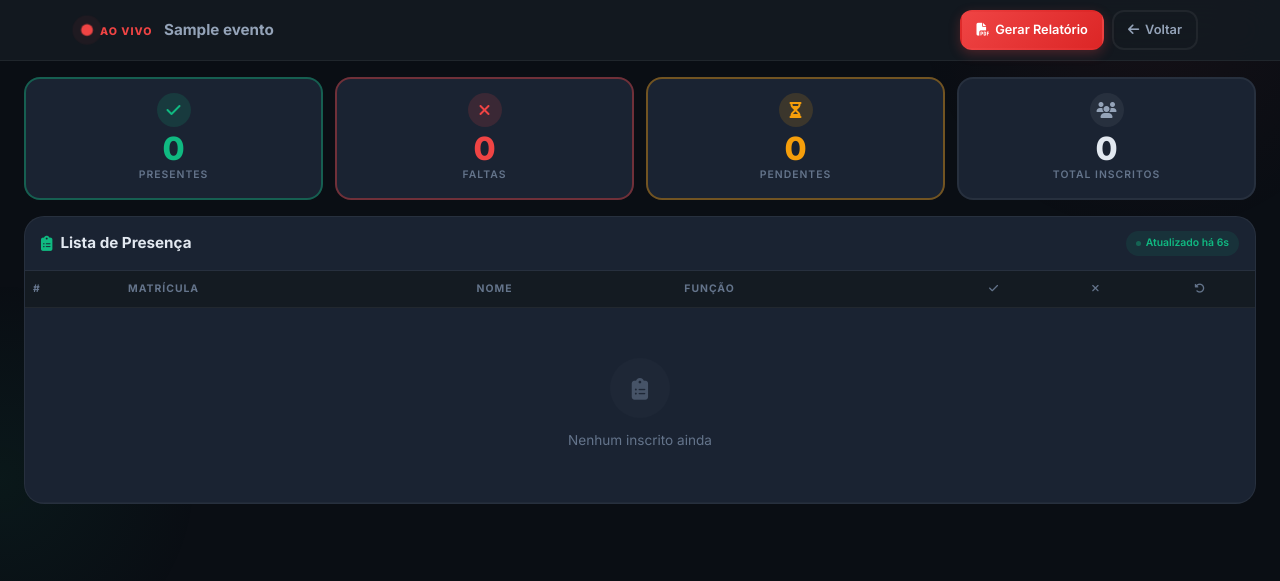
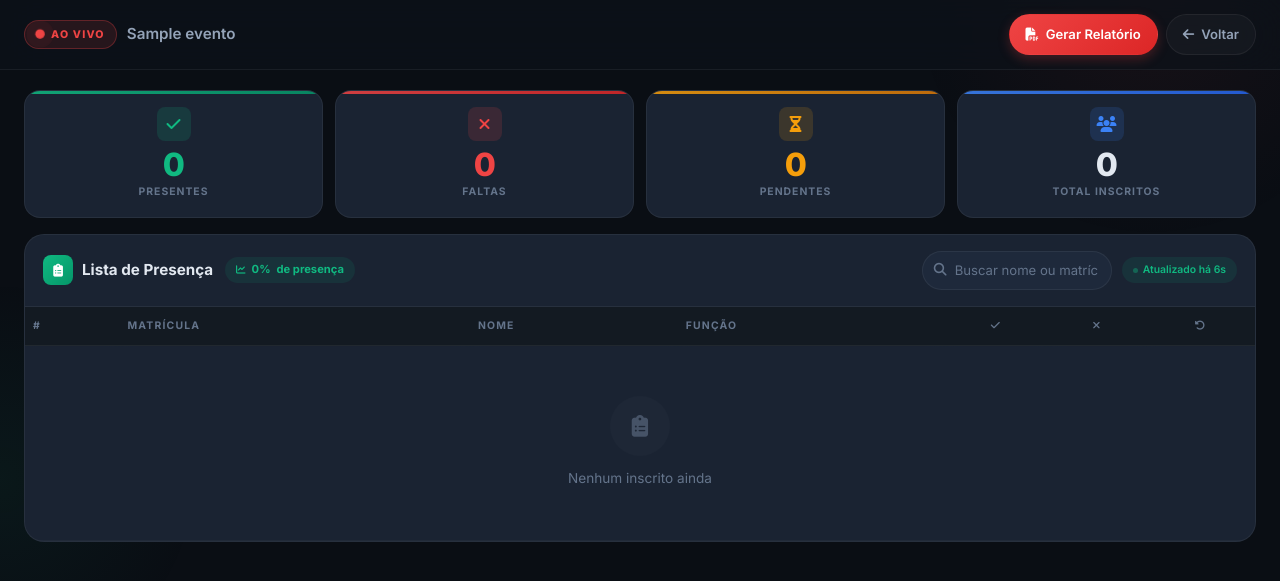
Before and after one commit to brenobucciarati/facilita.ai, a Flask app: page /admin/evento/1/ao-vivo in a window 1280 px wide. Shown: the top 581 px of the page. Run offline with Flask 3, Linux system fonts and the light colour scheme; a user stored in the database is signed in; tables that the repository leaves empty hold one stand-in row (values such as "Sample post"); data that the repository does not hold is empty.

Commit message:
Update ao_vivo.html

```diff
--- a/templates/admin/ao_vivo.html
+++ b/templates/admin/ao_vivo.html
@@ -24,7 +24,7 @@
         --shadow-lg: 0 10px 40px rgba(0, 0, 0, 0.5);
     }
 
-    body { background: var(--bg-primary) !important; font-family: 'Inter', 'Segoe UI', sans-serif; }
+    body { background: var(--bg-primary) !important; font-family: 'Inter', 'Segoe UI', sans-serif; -webkit-font-smoothing: antialiased; }
 
     body::before {
         content: '';
@@ -33,37 +33,44 @@
         pointer-events: none;
         z-index: 0;
         background:
-            radial-gradient(600px circle at 90% 0%, rgba(239,68,68,0.05), transparent 40%),
+            radial-gradient(600px circle at 90% 0%, rgba(239,68,68,0.06), transparent 40%),
             radial-gradient(500px circle at 0% 60%, rgba(16,185,129,0.06), transparent 40%);
     }
     .container-fluid { position: relative; z-index: 1; }
 
     @keyframes fadeInUp { from { opacity: 0; transform: translateY(10px); } to { opacity: 1; transform: translateY(0); } }
 
-    /* ==================== NAVBAR ==================== */
+    /* ==================== NAVBAR (glass, alinhada ao resto do sistema) ==================== */
     .navbar-live {
-        background: rgba(20, 27, 34, 0.88);
-        backdrop-filter: blur(20px);
-        -webkit-backdrop-filter: blur(20px);
+        background: rgba(13,18,26,0.72);
+        backdrop-filter: blur(24px) saturate(140%);
+        -webkit-backdrop-filter: blur(24px) saturate(140%);
         border-bottom: 1px solid var(--border-color);
-        padding: 10px 0;
+        padding: 0;
         position: sticky;
         top: 0;
-        z-index: 100;
+        z-index: 200;
+        margin-bottom: 20px;
+    }
+    .navbar-live-inner {
+        max-width: 1280px; margin: 0 auto; padding: 14px 24px;
+        display: flex; align-items: center; justify-content: space-between; gap: 14px; flex-wrap: wrap;
     }
 
     .live-indicator {
         display: flex;
         align-items: center;
-        gap: 8px;
+        gap: 10px;
         color: var(--text-primary);
         font-weight: 700;
         font-size: 0.95em;
+        min-width: 0;
     }
+    .live-badge { display: flex; align-items: center; gap: 7px; background: rgba(239,68,68,0.12); border: 1px solid rgba(239,68,68,0.3); padding: 5px 11px; border-radius: 999px; flex-shrink: 0; }
 
     .live-dot {
-        width: 10px;
-        height: 10px;
+        width: 8px;
+        height: 8px;
         background: var(--accent-red);
         border-radius: 50%;
         animation: livePulse 1.5s ease-in-out infinite;
@@ -79,21 +86,25 @@
         color: var(--accent-red);
         font-weight: 800;
         text-transform: uppercase;
-        letter-spacing: 1px;
+        letter-spacing: 1.2px;
         font-size: 0.7em;
     }
 
+    .live-evento-nome { color: var(--text-secondary); font-weight: 600; overflow: hidden; text-overflow: ellipsis; white-space: nowrap; }
+
+    .navbar-live-actions { display: flex; gap: 8px; flex-shrink: 0; }
+
     .btn-live {
-        padding: 8px 14px;
-        border-radius: var(--radius-md);
+        padding: 9px 16px;
+        border-radius: 999px;
         font-weight: 600;
-        font-size: 0.8em;
+        font-size: 0.82em;
         text-decoration: none;
         transition: all 0.25s cubic-bezier(.4,0,.2,1);
         display: inline-flex;
         align-items: center;
-        gap: 6px;
-        border: 2px solid transparent;
+        gap: 7px;
+        border: 1px solid transparent;
         cursor: pointer;
         white-space: nowrap;
     }
@@ -101,55 +112,60 @@
     .btn-live:hover { transform: translateY(-2px); }
     .btn-live-pdf { background: linear-gradient(135deg, var(--accent-red), #dc2626); color: #fff; box-shadow: 0 4px 12px rgba(239, 68, 68, 0.25); }
     .btn-live-pdf:hover { box-shadow: 0 8px 22px rgba(239, 68, 68, 0.4); color: #fff; }
-    .btn-live-back { background: transparent; color: var(--text-secondary); border-color: var(--border-color); }
-    .btn-live-back:hover { background: rgba(255,255,255,0.05); color: var(--text-primary); }
+    .btn-live-back { background: rgba(255,255,255,0.03); color: var(--text-secondary); border-color: var(--border-color); }
+    .btn-live-back:hover { background: rgba(255,255,255,0.06); color: var(--text-primary); }
+
+    .container-fluid.px-4 { max-width: 1280px; margin: 0 auto; }
 
     /* ==================== COUNTERS ==================== */
     .counters-grid {
         display: grid;
         grid-template-columns: repeat(4, 1fr);
         gap: 12px;
-        margin: 16px 0;
+        margin: 0 0 16px;
     }
 
     .counter-card {
         background: var(--bg-card);
-        border: 2px solid var(--border-color);
+        border: 1px solid var(--border-color);
         border-radius: var(--radius-lg);
-        padding: 14px 10px;
+        padding: 16px 14px;
         text-align: center;
         position: relative;
         overflow: hidden;
         transition: all 0.3s cubic-bezier(.4,0,.2,1);
         animation: fadeInUp 0.45s ease both;
     }
+    .counter-card::after { content: ''; position: absolute; top: 0; left: 0; width: 100%; height: 3px; opacity: 0.85; }
     .counter-card:nth-child(1){ animation-delay: .03s; }
     .counter-card:nth-child(2){ animation-delay: .06s; }
     .counter-card:nth-child(3){ animation-delay: .09s; }
     .counter-card:nth-child(4){ animation-delay: .12s; }
     .counter-card:hover { transform: translateY(-3px); box-shadow: 0 12px 30px rgba(0,0,0,0.3); }
 
-    .counter-card.presentes { border-color: rgba(16,185,129,0.4); }
-    .counter-card.faltas { border-color: rgba(239,68,68,0.4); }
-    .counter-card.pendentes { border-color: rgba(245,158,11,0.4); }
+    .counter-card.presentes::after { background: linear-gradient(90deg, var(--accent-green), #059669); }
+    .counter-card.faltas::after { background: linear-gradient(90deg, var(--accent-red), #dc2626); }
+    .counter-card.pendentes::after { background: linear-gradient(90deg, var(--accent-yellow), #d97706); }
+    .counter-card:not(.presentes):not(.faltas):not(.pendentes)::after { background: linear-gradient(90deg, var(--accent-blue), #2563eb); }
 
     .counter-icon {
-        width: 34px; height: 34px; margin: 0 auto 6px;
-        border-radius: 50%;
+        width: 34px; height: 34px; margin: 0 auto 8px;
+        border-radius: var(--radius-sm);
         display: flex; align-items: center; justify-content: center;
         font-size: 1em;
         transition: transform 0.3s ease;
     }
-    .counter-card:hover .counter-icon { transform: scale(1.1); }
+    .counter-card:hover .counter-icon { transform: scale(1.1) rotate(-4deg); }
     .counter-card.presentes .counter-icon { background: rgba(16,185,129,0.15); color: var(--accent-green); }
     .counter-card.faltas .counter-icon { background: rgba(239,68,68,0.15); color: var(--accent-red); }
     .counter-card.pendentes .counter-icon { background: rgba(245,158,11,0.15); color: var(--accent-yellow); }
-    .counter-card:not(.presentes):not(.faltas):not(.pendentes) .counter-icon { background: rgba(255,255,255,0.06); color: var(--text-secondary); }
+    .counter-card:not(.presentes):not(.faltas):not(.pendentes) .counter-icon { background: rgba(59,130,246,0.15); color: var(--accent-blue); }
 
     .counter-value {
         font-size: 2em;
         font-weight: 800;
         line-height: 1;
+        letter-spacing: -0.5px;
         transition: all 0.3s ease;
     }
 
@@ -163,8 +179,8 @@
         font-size: 0.65em;
         text-transform: uppercase;
         letter-spacing: 1px;
-        font-weight: 600;
-        margin-top: 2px;
+        font-weight: 700;
+        margin-top: 3px;
     }
 
     .counter-progress {
@@ -192,20 +208,34 @@
         display: flex;
         align-items: center;
         justify-content: space-between;
-        padding: 14px 16px;
+        padding: 16px 18px;
         border-bottom: 1px solid var(--border-color);
         flex-wrap: wrap;
-        gap: 8px;
+        gap: 12px;
     }
+
+    .table-live-title-row { display: flex; align-items: center; gap: 12px; flex-wrap: wrap; }
 
     .table-live-title {
         display: flex;
         align-items: center;
-        gap: 8px;
+        gap: 9px;
         color: var(--text-primary);
         font-weight: 700;
         font-size: 0.95em;
     }
+    .table-live-title .icon-bg-sm { width: 30px; height: 30px; background: linear-gradient(135deg, var(--accent-green), #059669); border-radius: var(--radius-sm); display: flex; align-items: center; justify-content: center; color: #fff; font-size: 0.85em; flex-shrink: 0; }
+
+    .taxa-badge { display: inline-flex; align-items: center; gap: 6px; background: rgba(16,185,129,0.1); color: var(--accent-green); padding: 4px 11px; border-radius: 999px; font-size: 0.7em; font-weight: 700; white-space: nowrap; }
+    .taxa-badge i { font-size: 0.85em; }
+
+    .table-live-actions { display: flex; align-items: center; gap: 10px; flex-wrap: wrap; }
+
+    .busca-live-wrapper { position: relative; }
+    .busca-live-input { background: var(--bg-input); border: 1.5px solid var(--border-color); color: var(--text-primary); padding: 8px 12px 8px 32px; border-radius: 999px; font-size: 0.82em; font-family: 'Inter', sans-serif; width: 190px; transition: all 0.2s ease; }
+    .busca-live-input:focus { outline: none; border-color: var(--accent-green); box-shadow: 0 0 0 3px rgba(16,185,129,0.1); width: 220px; }
+    .busca-live-input::placeholder { color: var(--text-muted); }
+    .busca-live-icon { position: absolute; left: 12px; top: 50%; transform: translateY(-50%); color: var(--text-muted); font-size: 0.8em; pointer-events: none; }
 
     .sync-badge {
         display: flex;
@@ -213,10 +243,11 @@
         gap: 5px;
         background: rgba(16,185,129,0.1);
         color: var(--accent-green);
-        padding: 4px 10px;
-        border-radius: 20px;
+        padding: 5px 11px;
+        border-radius: 999px;
         font-size: 0.65em;
         font-weight: 600;
+        white-space: nowrap;
     }
 
     .sync-dot {
@@ -239,13 +270,14 @@
     }
 
     .premium-table-live thead th {
-        background: var(--bg-secondary);
+        background: rgba(20,27,34,0.95);
+        backdrop-filter: blur(8px);
         color: var(--text-muted);
         font-size: 0.65em;
         text-transform: uppercase;
-        letter-spacing: 1px;
+        letter-spacing: 1.2px;
         font-weight: 700;
-        padding: 10px 8px;
+        padding: 11px 8px;
         border-bottom: 1px solid var(--border-color);
         position: sticky;
         top: 0;
@@ -267,6 +299,7 @@
     .premium-table-live tbody tr.presente-row { background: rgba(16,185,129,0.05); border-left: 3px solid var(--accent-green); }
     .premium-table-live tbody tr.falta-row { background: rgba(239,68,68,0.05); border-left: 3px solid var(--accent-red); opacity: 0.75; }
     .premium-table-live tbody tr.pendente-row { border-left: 3px solid var(--accent-yellow); }
+    .premium-table-live tbody tr.filtro-oculto { display: none !important; }
 
     .index-live {
         width: 24px;
@@ -318,11 +351,11 @@
 
     .btn-confirmar { border-color: rgba(16,185,129,0.3); color: var(--text-muted); }
     .btn-confirmar:hover { border-color: var(--accent-green); color: var(--accent-green); background: rgba(16,185,129,0.1); transform: scale(1.08); }
-    .btn-confirmar.ativo { background: var(--accent-green); border-color: var(--accent-green); color: #fff; }
+    .btn-confirmar.ativo { background: var(--accent-green); border-color: var(--accent-green); color: #fff; box-shadow: 0 4px 14px rgba(16,185,129,0.35); }
 
     .btn-faltar { border-color: rgba(239,68,68,0.3); color: var(--text-muted); }
     .btn-faltar:hover { border-color: var(--accent-red); color: var(--accent-red); background: rgba(239,68,68,0.1); transform: scale(1.08); }
-    .btn-faltar.ativo { background: var(--accent-red); border-color: var(--accent-red); color: #fff; }
+    .btn-faltar.ativo { background: var(--accent-red); border-color: var(--accent-red); color: #fff; box-shadow: 0 4px 14px rgba(239,68,68,0.35); }
 
     .btn-resetar { border-color: rgba(245,158,11,0.3); color: var(--text-muted); font-size: 0.8em; }
     .btn-resetar:hover { border-color: var(--accent-yellow); color: var(--accent-yellow); transform: rotate(-90deg); }
@@ -335,16 +368,22 @@
 
     /* ==================== RESPONSIVE ==================== */
     @media (max-width: 768px) {
+        .navbar-live-inner { padding: 12px 16px; }
         .counters-grid { grid-template-columns: 1fr 1fr; gap: 8px; }
-        .counter-card { padding: 10px 8px; }
+        .counter-card { padding: 12px 8px; }
         .counter-value { font-size: 1.5em; }
         .counter-label { font-size: 0.6em; }
         .counter-icon { width: 28px; height: 28px; font-size: 0.85em; }
 
-        .navbar-live .container { flex-direction: column; gap: 8px; align-items: flex-start; }
-        .live-indicator { font-size: 0.85em; }
-        .btn-live { padding: 6px 10px; font-size: 0.75em; }
+        .live-indicator { font-size: 0.85em; width: 100%; }
+        .navbar-live-actions { width: 100%; justify-content: flex-end; }
+        .btn-live { padding: 7px 12px; font-size: 0.75em; }
         .btn-live .hide-mobile { display: none !important; }
+
+        .table-live-header { padding: 12px 14px; }
+        .table-live-actions { width: 100%; justify-content: space-between; }
+        .busca-live-input { width: 100%; }
+        .busca-live-input:focus { width: 100%; }
 
         .premium-table-live thead th,
         .premium-table-live tbody td { padding: 6px 4px; font-size: 0.75em; }
@@ -375,15 +414,12 @@
 {% block content %}
 <!-- Navbar -->
 <nav class="navbar-live">
-    <div class="container d-flex justify-content-between align-items-center">
+    <div class="navbar-live-inner">
         <div class="live-indicator">
-            <div class="live-dot"></div>
-            <div>
-                <span class="live-text">AO VIVO</span>
-                <span style="color: var(--text-secondary); margin-left: 8px;">{{ evento.nome }}</span>
-            </div>
+            <span class="live-badge"><span class="live-dot"></span><span class="live-text">AO VIVO</span></span>
+            <span class="live-evento-nome">{{ evento.nome }}</span>
         </div>
-        <div class="d-flex gap-2">
+        <div class="navbar-live-actions">
             <a href="{{ url_for('gerar_relatorio', evento_id=evento.id) }}" class="btn-live btn-live-pdf">
                 <i class="fas fa-file-pdf"></i>
                 <span class="hide-mobile">Gerar Relatório</span>
@@ -427,11 +463,18 @@
     <!-- Tabela -->
     <div class="table-live-container">
         <div class="table-live-header">
-            <div class="table-live-title">
-                <i class="fas fa-clipboard-list" style="color: var(--accent-green);"></i>
-                Lista de Presença
+            <div class="table-live-title-row">
+                <div class="table-live-title">
+                    <span class="icon-bg-sm"><i class="fas fa-clipboard-list"></i></span>
+                    Lista de Presença
+                </div>
+                <span class="taxa-badge"><i class="fas fa-chart-line"></i> <span id="taxa-presenca">0%</span> de presença</span>
             </div>
-            <div class="d-flex align-items-center gap-3">
+            <div class="table-live-actions">
+                <div class="busca-live-wrapper">
+                    <i class="fas fa-magnifying-glass busca-live-icon"></i>
+                    <input type="text" class="busca-live-input" id="filtro-busca" placeholder="Buscar nome ou matrícula..." autocomplete="off">
+                </div>
                 <span class="sync-badge">
                     <span class="sync-dot"></span>
                     <span id="sync-timer">Sincronizado agora</span>
@@ -483,6 +526,10 @@ async function carregarStatus() {
         animarContador('contador-pendentes', data.pendentes);
         animarContador('contador-total', total);
 
+        // Taxa de presença
+        const taxa = total > 0 ? Math.round((data.presentes / total) * 100) : 0;
+        document.getElementById('taxa-presenca').textContent = taxa + '%';
+
         // Barras de progresso
         if (total > 0) {
             document.getElementById('progress-presentes').style.width = (data.presentes / total * 100) + '%';
@@ -514,6 +561,7 @@ async function carregarStatus() {
                 tr.className = rowClass + ' row-animated';
                 tr.style.animationDelay = (index * 0.02) + 's';
                 tr.id = 'inscricao-' + insc.id;
+                tr.setAttribute('data-busca', (insc.nome + ' ' + insc.matricula).toLowerCase());
 
                 tr.innerHTML =
                     '<td><span class="index-live">' + (index + 1) + '</span></td>' +
@@ -543,6 +591,9 @@ async function carregarStatus() {
                 tbody.appendChild(tr);
             });
         }
+
+        // Reaplica o filtro de busca ativo (se houver) após redesenhar a tabela
+        aplicarFiltroBusca();
 
         // Timer de sincronização
         segundosDesdeAtualizacao = 0;
@@ -607,6 +658,18 @@ async function marcarPresenca(inscricaoId, status) {
     }
 }
 
+// ==================== BUSCA / FILTRO NA LISTA ====================
+function aplicarFiltroBusca() {
+    const termo = (document.getElementById('filtro-busca').value || '').trim().toLowerCase();
+    const linhas = document.querySelectorAll('#lista-inscritos tr[data-busca]');
+    linhas.forEach(function(tr) {
+        var corresponde = !termo || tr.getAttribute('data-busca').indexOf(termo) !== -1;
+        tr.classList.toggle('filtro-oculto', !corresponde);
+    });
+}
+
+document.getElementById('filtro-busca').addEventListener('input', aplicarFiltroBusca);
+
 // Atualizar timer a cada segundo
 setInterval(function() {
     segundosDesdeAtualizacao++;
```
